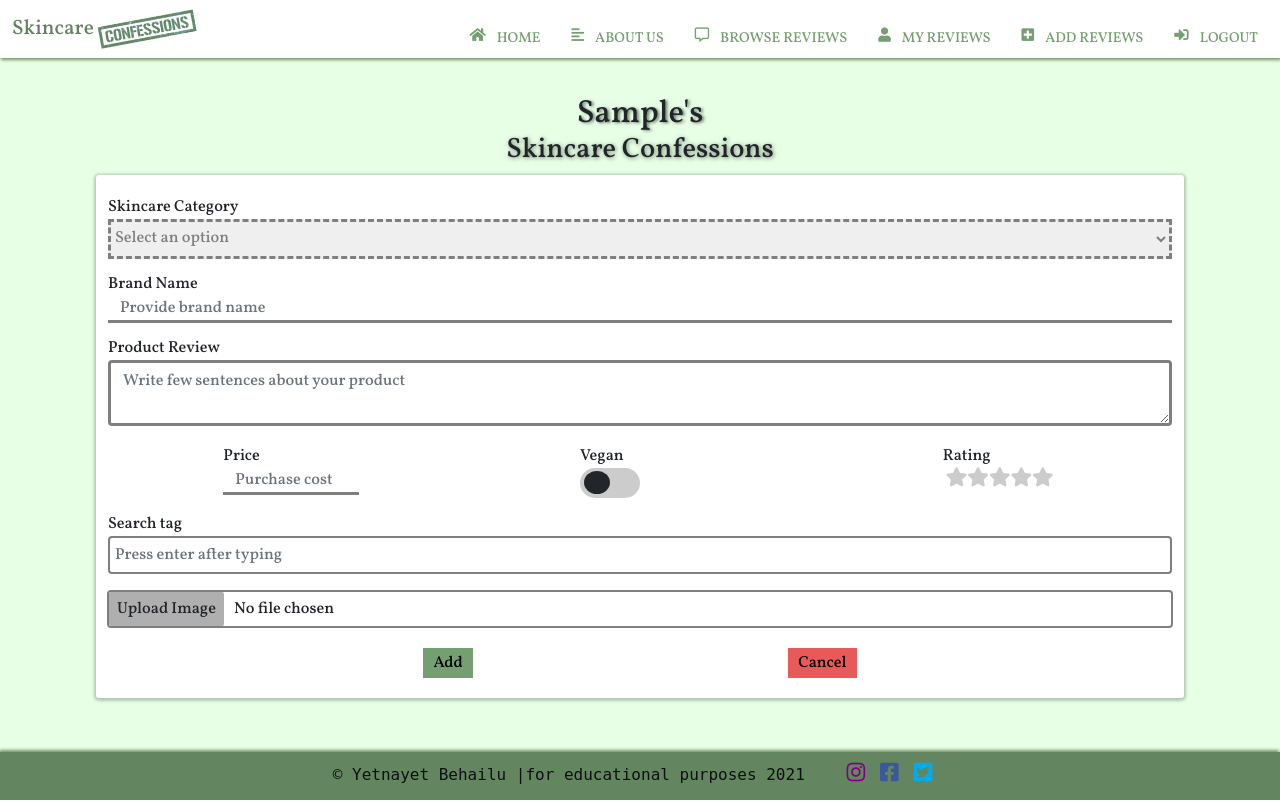
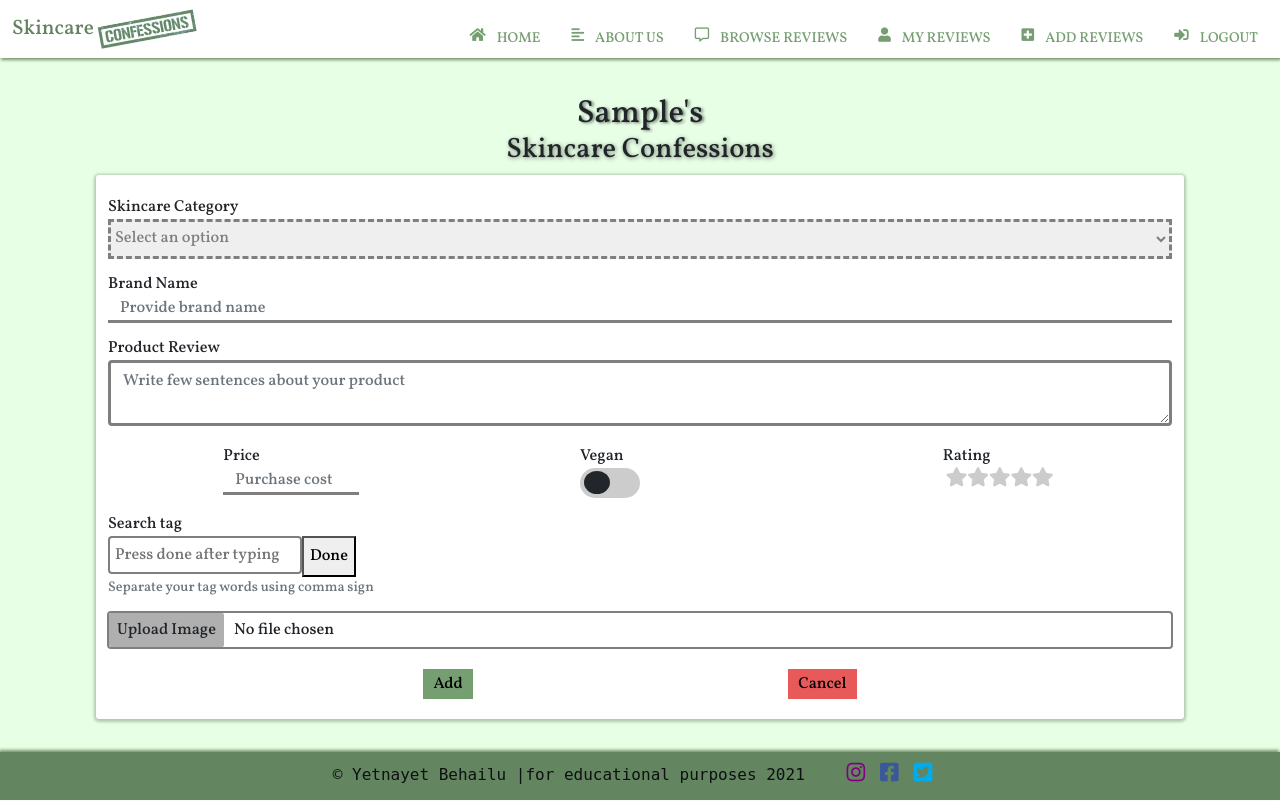
Before and after one commit to yetnetbehailu/Skincare-confessions, a Flask app: page /add_reviews in a window 1280 px wide. Run offline with Flask 2, Linux system fonts and the light colour scheme; the visitor is signed in with stand-in values (Sample User, id 1); a database or web service that is not in the repository returns one stand-in record (values such as "Sample title"); some libraries are stand-ins or nearby versions.

Commit message:
Add_reviews form given Id.Inputfield added to form tagfield, classname/id adjustments

```diff
--- a/skincare_confessions/templates/add_reviews.html
+++ b/skincare_confessions/templates/add_reviews.html
@@ -3,7 +3,7 @@
 <div class="add-review-bg">
     <h2 class="user-headtitel mb-0">{{username|capitalize }}'s</h2>
     <h3 class="site-name">Skincare Confessions</h3>
-    <form action="{{url_for('add_reviews')}}" method="POST" enctype="multipart/form-data">
+    <form action="{{url_for('add_reviews')}}" method="POST" enctype="multipart/form-data" id="reviewForm">
         {{form.hidden_tag()}}
         <div class="container review-content">
             <!-- skincare category dropdown menu -->
@@ -98,13 +98,16 @@
                 </div>
             </div>
             </div>
-            <!-- Search tags stringfield -->
+            <!-- Tags stringfield -->
             <div class="row">
                 <div class="col-12">
                     {{ form.tags.label(class="form-label d-block mb-0 mt-1")}}
                     <div class="tag-container">
+                        <input type="text" id="tag-input" class="tagField" placeholder="Press done after typing">
+                        <button type="submit" id="tagbtn">Done</button>
+                        <small class="text-muted col-12">Separate your tag words using comma sign</small>
                     {% if form.tags.errors %}
-                    {{ form.tags(class="form-control is-invalid tagField", id='tag-input', placeholder="Press enter after typing")}}
+                    {{ form.tags(class="form-control is-invalid", id="hiddenInput", type="hidden", value="")}}
                         <div class="invalid-feedback">
                             {% for error in form.tags.errors %}
                             <span>
@@ -113,7 +116,7 @@
                             {% endfor %}
                         </div>
                     {% else %}
-                    {{ form.tags(class="form-control tagField", id='tag-input', placeholder="Press enter after typing")}}
+                    {{ form.tags(class="form-control", id="hiddenInput", type="hidden", value="")}}
                     {% endif %}
                     </div>
                 </div>
```
